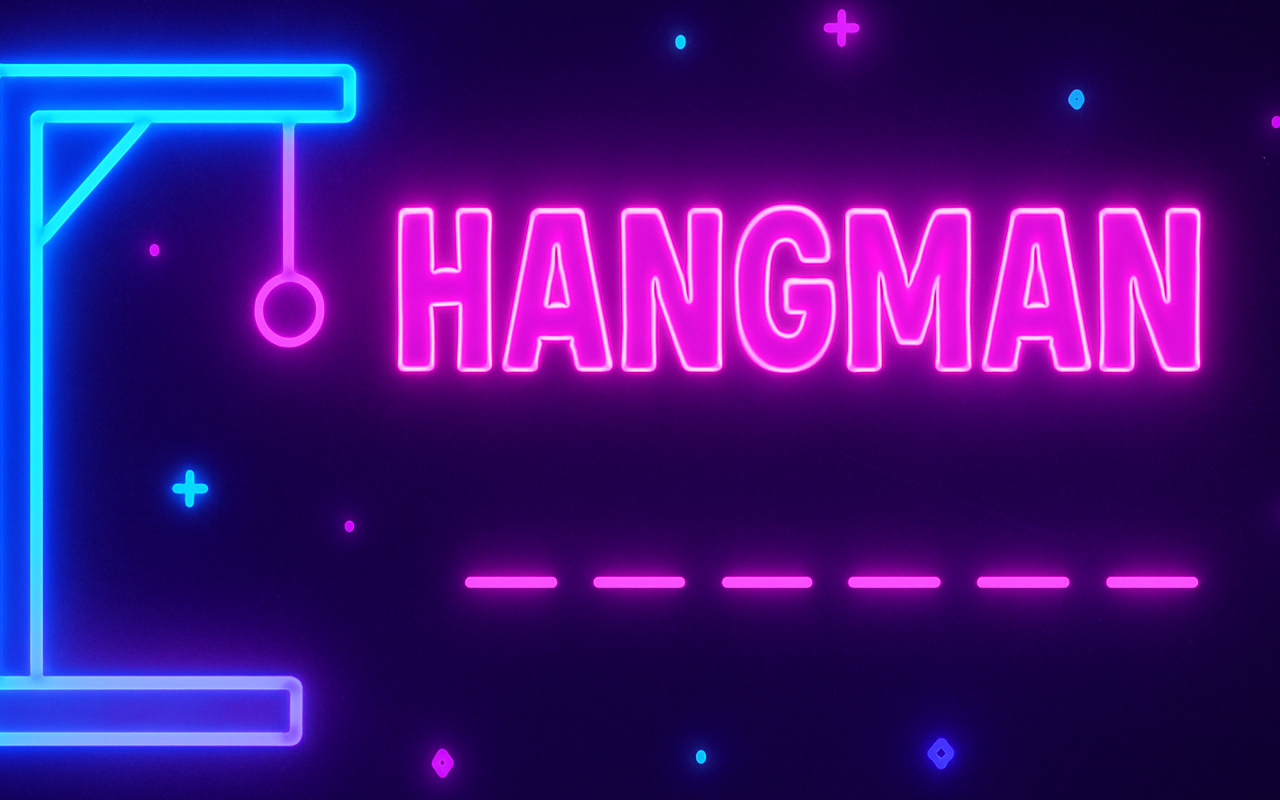
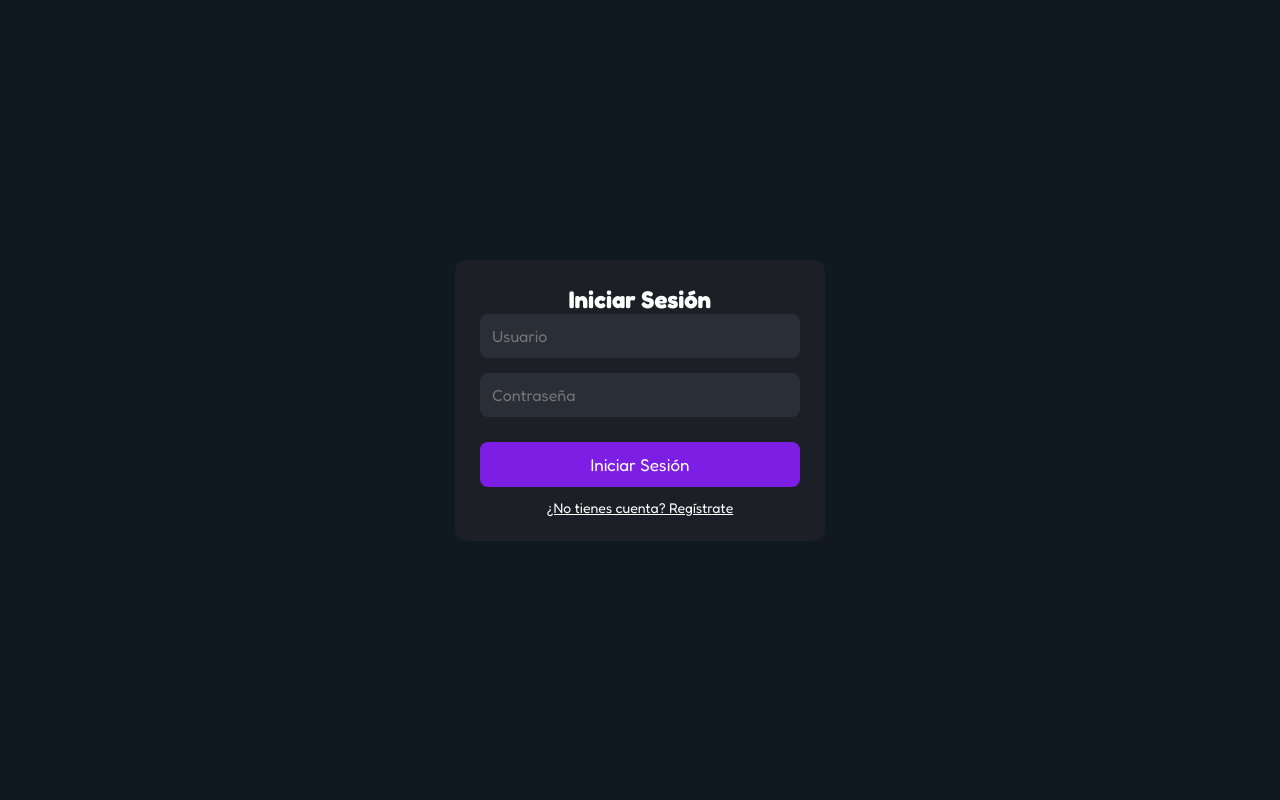
Before and after one commit to Coding-Life-123/hangmanGame, a Vue app: page /#/account in a window 1280 px wide. Before the commit this address had no page. Built offline with nearby package versions, Linux system fonts and the light colour scheme.

Commit message:
fast commit 7

```diff
--- a/routes/routes.js
+++ b/routes/routes.js
@@ -1,5 +1,7 @@
+import Account from "../src/views/Account.vue";
 import Categories from "../src/views/Categories.vue";
 import HangMan from "../src/views/HangMan.vue";
+import HomePage from "../src/views/HomePage.vue";
 import IntroPage from "../src/views/IntroPage.vue";
 import Level from "../src/views/Level.vue";
 
@@ -10,6 +12,8 @@ const routes = [
     {path:"/hangman/:category/:level", name:"hangman-game", component:HangMan},
     {path:"/categories/:level", name:"categories", component:Categories},
     {path:"/levels", name:"levels", component:Level},
+    {path:"/home", name:"home", component:HomePage},
+    {path:"/account", name:"account", component:Account},
     /*{path:"/scoreboard", name:"scoreboard", component:ScoreBoard}*/
 ];
 
--- /dev/null
+++ b/src/views/Account.vue
@@ -0,0 +1,222 @@
+<script setup>
+import { ref, onMounted } from 'vue';
+
+const username = ref("");
+const password = ref("");
+
+const cuenta = ref("none");
+const cuentaId = ref(null);
+const loginError = ref("");
+const registerError = ref("");
+const successMessage = ref("");
+
+const showRegister = ref(false);  // alternar login/registro
+
+onMounted(() => {
+    const savedUser = localStorage.getItem("username");
+    const savedId = localStorage.getItem("userId");
+
+    if (savedUser && savedId) {
+        cuenta.value = savedUser;
+        cuentaId.value = savedId;
+    }
+});
+
+// REGISTRO
+async function register() {
+    registerError.value = "";
+    successMessage.value = "";
+
+    if (!username.value || !password.value) {
+        registerError.value = "Debes ingresar un usuario y una contraseña.";
+        return;
+    }
+
+    try {
+        const res = await fetch("https://7mcmw0x3-3005.use.devtunnels.ms/api/users/register", {
+            method: "POST",
+            headers: { "Content-Type": "application/json" },
+            body: JSON.stringify({
+                username: username.value,
+                password: password.value
+            })
+        });
+
+        const data = await res.json();
+
+        if (!res.ok) {
+            registerError.value = data.message || "Error en el registro.";
+            return;
+        }
+
+        successMessage.value = "Registrado correctamente. Ahora puedes iniciar sesión.";
+        showRegister.value = false;
+
+    } catch {
+        registerError.value = "Error de conexión con el servidor.";
+    }
+}
+
+// LOGIN
+async function login() {
+    loginError.value = "";
+    successMessage.value = "";
+
+    if (!username.value || !password.value) {
+        loginError.value = "Ingresa tu usuario y contraseña.";
+        return;
+    }
+
+    try {
+        const res = await fetch("https://7mcmw0x3-3005.use.devtunnels.ms/api/users/login", {
+            method: "POST",
+            headers: { "Content-Type": "application/json" },
+            body: JSON.stringify({
+                username: username.value,
+                password: password.value
+            })
+        });
+
+        const data = await res.json();
+        console.log(data)
+        if (!res.ok) {
+            loginError.value = data.message || "Credenciales incorrectas.";
+            return;
+        }
+
+        cuenta.value = data.username;
+        cuentaId.value = data.id;
+
+        localStorage.setItem("username", data.username);
+        localStorage.setItem("userId", data.id);
+
+        successMessage.value = "Has iniciado sesión.";
+
+    } catch {
+        loginError.value = "Error de conexión con el servidor.";
+    }
+}
+
+// LOGOUT
+function logout() {
+    cuenta.value = "none";
+    cuentaId.value = null;
+
+    localStorage.removeItem("username");
+    localStorage.removeItem("userId");
+}
+</script>
+
+<template>
+    <div class="account-container">
+
+        <!-- VISTA CUANDO ESTÁ LOGUEADO -->
+        <div v-if="cuenta !== 'none'" class="form-box">
+            <h2>Bienvenido</h2>
+            <h1>{{ cuenta }}</h1>
+
+            <p>ID de usuario: {{ cuentaId }}</p>
+
+            <button class="btn logout" @click="logout">Cerrar sesión</button>
+
+            <h3 style="margin-top: 20px;">Tus puntajes</h3>
+            <ul>
+                <li>No implementado aún</li>
+            </ul>
+        </div>
+
+        <!-- VISTA LOGIN / REGISTRO -->
+        <div v-else class="form-box">
+            <h2>{{ showRegister ? "Registro" : "Iniciar Sesión" }}</h2>
+
+            <input
+                type="text"
+                placeholder="Usuario"
+                v-model="username"
+            />
+
+            <input
+                type="password"
+                placeholder="Contraseña"
+                v-model="password"
+            />
+
+            <button v-if="!showRegister" class="btn" @click="login">Iniciar Sesión</button>
+            <button v-if="showRegister" class="btn" @click="register">Registrarse</button>
+
+            <!-- Mensajes -->
+            <p v-if="loginError" class="error">{{ loginError }}</p>
+            <p v-if="registerError" class="error">{{ registerError }}</p>
+            <p v-if="successMessage" class="success">{{ successMessage }}</p>
+
+            <!-- Cambiar entre login y register -->
+            <p class="toggle" @click="showRegister = !showRegister">
+                {{ showRegister ? "¿Ya tienes cuenta? Inicia sesión" : "¿No tienes cuenta? Regístrate" }}
+            </p>
+        </div>
+    </div>
+</template>
+
+<style scoped>
+.account-container {
+    width: 100vw;
+    height: 100vh;
+    background-color: #101820;
+    display: flex;
+    justify-content: center;
+    align-items: center;
+    color: white;
+}
+
+.form-box {
+    width: 320px;
+    padding: 25px;
+    background: #1c1f26;
+    border-radius: 12px;
+    display: flex;
+    flex-direction: column;
+    text-align: center;
+}
+
+input {
+    margin-bottom: 15px;
+    padding: 12px;
+    border-radius: 8px;
+    border: none;
+    background: #2a2e36;
+    color: white;
+    font-size: 16px;
+}
+
+.btn {
+    padding: 12px;
+    background: #7c1ee3;
+    border: none;
+    border-radius: 8px;
+    cursor: pointer;
+    margin-top: 10px;
+    color: white;
+    font-size: 17px;
+}
+
+.logout {
+    background: #e64545;
+}
+
+.error {
+    color: #ff6b6b;
+    font-size: 14px;
+}
+
+.success {
+    color: lightgreen;
+    font-size: 14px;
+}
+
+.toggle {
+    margin-top: 12px;
+    cursor: pointer;
+    text-decoration: underline;
+    font-size: 14px;
+}
+</style>
--- a/src/views/Categories.vue
+++ b/src/views/Categories.vue
@@ -36,11 +36,9 @@ function cambiarCat(newCat){
     <div class="categories-main">
         <h1 class="categories-title">CATEGORÍAS:</h1>
         <div class="categories-list">
-            <CategoryDiv v-for="(category, index) in categories" :icon="category.icon" :title="category.type" :bgColor="category.color" :key="index" @click="cambiarCat(category.type)"/>
+            <router-link :to="{name:'hangman-game', params:{category: categoryVar, level}}" v-for="(category, index) in categories"><CategoryDiv  :icon="category.icon" :title="category.type" :bgColor="category.color" :key="index" @click="cambiarCat(category.type)"/></router-link>
         </div>
-        <div class="categories-next-button">
-            <router-link :to="{name:'hangman-game', params:{category: categoryVar, level}}"><ButtonGradient :title="'Continuar'"/></router-link>
-        </div>
+
     </div>
 </template>
 
@@ -70,6 +68,13 @@ function cambiarCat(newCat){
         column-gap: 20px;
     }
 
+    .categories-list router-link{
+        display: flex;
+        justify-content: center;
+        transition: scale ease 0.7s;
+        margin: auto;
+    }
+
     .categories-next-button{
         height: 100px !important;
         position: fixed;
--- /dev/null
+++ b/src/views/HomePage.vue
@@ -0,0 +1,102 @@
+<script setup>
+</script>
+
+<template>
+    <div class="home-container">
+
+        <div class="account-btn-wrapper">
+            <router-link to="/account" class="account-btn">
+                Cuenta
+            </router-link>
+        </div>
+
+        <div class="center-content">
+
+            <router-link to="/levels" class="main-btn play-btn">
+                Jugar
+            </router-link>
+
+            <router-link to="/scores" class="main-btn score-btn">
+                Puntajes
+            </router-link>
+
+        </div>
+
+    </div>
+</template>
+
+<style scoped>
+.home-container {
+    width: 60vw;
+    height: 70vh;
+    background-color: #101820;
+    color: white;
+    display: flex;
+    flex-direction: column;
+    position: relative;
+    margin: auto;
+    border-radius: 20px;
+    box-shadow: 0 0 20px 10px white;
+}
+
+.account-btn-wrapper {
+    width: 94%;
+    display: flex;
+    justify-content: flex-end;
+    padding: 20px;
+}
+
+.account-btn {
+    background-color: #4b4b4b;
+    padding: 10px 18px;
+    font-size: 18px;
+    border-radius: 10px;
+    text-decoration: none;
+    color: white;
+    transition: 0.2s;
+}
+.account-btn:hover {
+    background-color: #666;
+}
+
+.center-content {
+    margin: auto;
+    display: flex;
+    flex-direction: column;
+    align-items: center;
+    gap: 25px;
+}
+
+.main-btn {
+    text-decoration: none;
+    background-color: #6a0dad;
+    padding: 18px 45px;
+    font-size: 28px;
+    border-radius: 15px;
+    color: white;
+    font-weight: bold;
+    transition: 0.25s ease;
+    box-shadow: 0 0 10px #6a0dad;
+}
+.main-btn:hover {
+    background-color: #7c1ee3;
+    transform: scale(1.05);
+    box-shadow: 0 0 18px #7c1ee3;
+}
+
+.play-btn {
+    background-color: #8224e3;
+}
+.play-btn:hover {
+    background-color: #9d4cff;
+}
+
+.score-btn {
+    background-color: #444;
+    box-shadow: 0 0 10px #444;
+}
+.score-btn:hover {
+    background-color: #666;
+    box-shadow: 0 0 18px #666;
+}
+</style>
--- a/src/views/Level.vue
+++ b/src/views/Level.vue
@@ -16,12 +16,15 @@ function cambiarLvl(newLvl){
     <div class="level-main">
         <h1 class="level-title">DIFICULTAD:</h1>
         <div class="level-list">
-            <CategoryDiv :icon="'🔥'" :title="'Fácil'" :bgColor="'#2f2'" @click="cambiarLvl('facil')"/>
-            <CategoryDiv :icon="'🔥🔥'" :title="'Media'" :bgColor="'#efef29'" @click="cambiarLvl('medio')"/>
-            <CategoryDiv :icon="'🔥🔥🔥'" :title="'Difícil'" :bgColor="'#f22'" @click="cambiarLvl('dificil')"/>
-        </div>
-        <div class="level-next-button">
-        <router-link :to="{name: 'categories', params:{level: newLvlVar}}"><ButtonGradient :title="'Continuar'"/></router-link>
+            <router-link :to="{name: 'categories', params:{level: newLvlVar}}">
+                <CategoryDiv :icon="'🔥'" :title="'Fácil'" :bgColor="'#2f2'" @click="cambiarLvl('facil')"/>
+            </router-link>
+            <router-link :to="{name: 'categories', params:{level: newLvlVar}}">
+                <CategoryDiv :icon="'🔥🔥'" :title="'Media'" :bgColor="'#efef29'" @click="cambiarLvl('medio')"/>
+            </router-link>
+            <router-link :to="{name: 'categories', params:{level: newLvlVar}}">
+                <CategoryDiv :icon="'🔥🔥🔥'" :title="'Difícil'" :bgColor="'#f22'" @click="cambiarLvl('dificil')"/>
+            </router-link>
         </div>
     </div>
 </template>
```
Also changed, not shown: src/views/HangMan.vue (+33 -5 lines).
